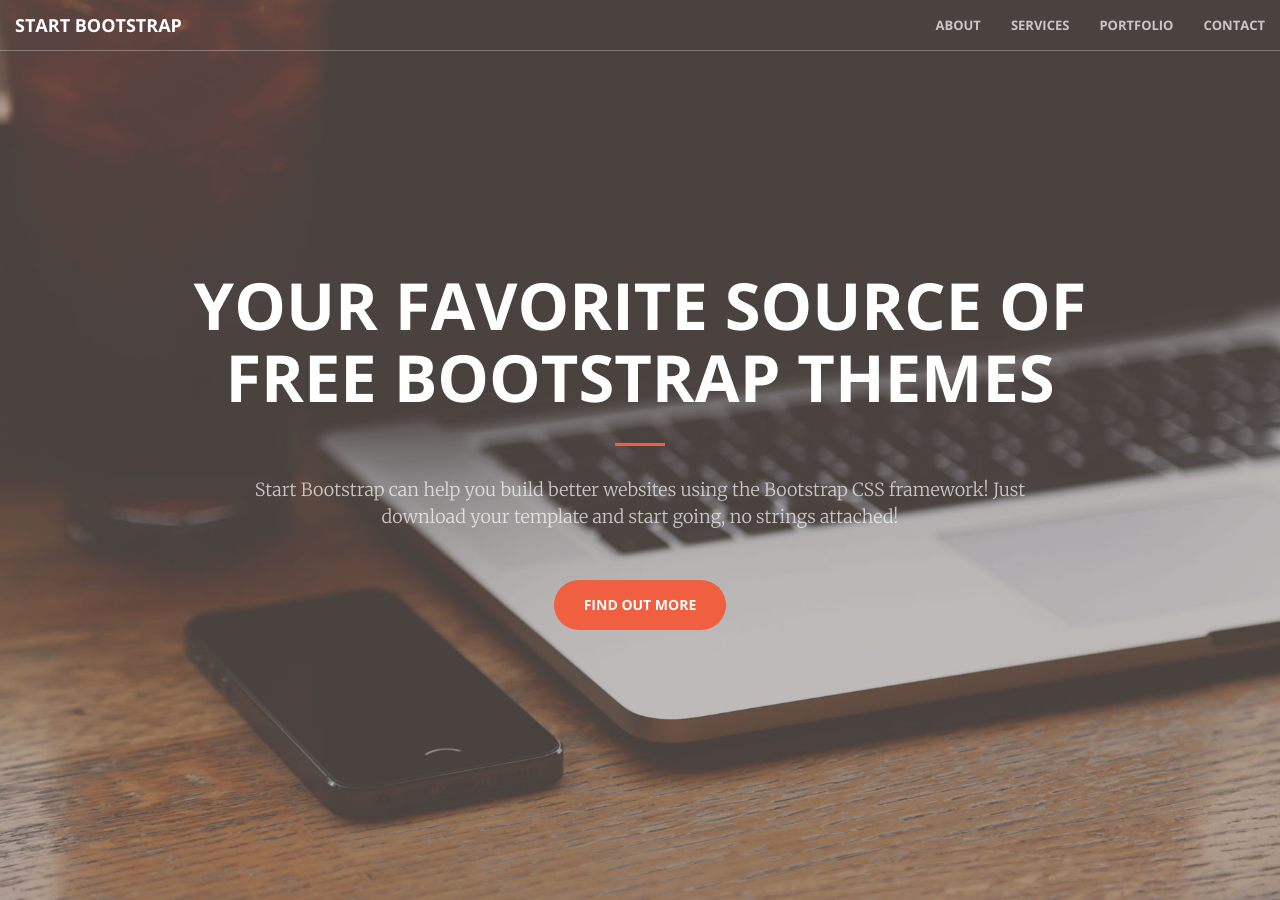
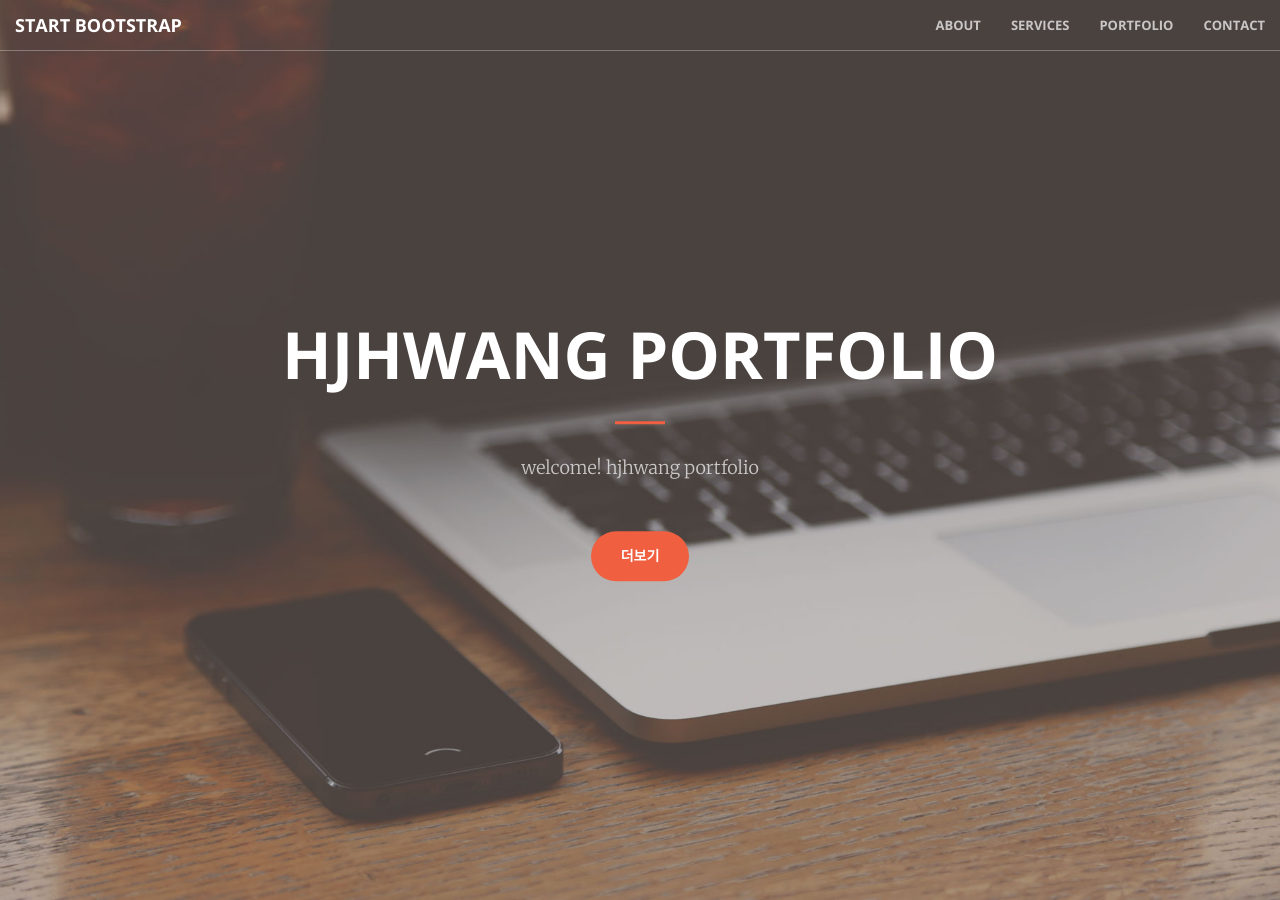
Before and after one commit to hjhwang/portfolio, a Jekyll site: the page built from index.html, in a window 1280 px wide and 900 px high. Built offline with Jekyll 4.4.1, drawn with Linux system fonts in a browser that asks for light colours.

Commit message:
Add files via upload

```diff
--- a/_includes/header.html
+++ b/_includes/header.html
@@ -1,10 +1,10 @@
 <header>
     <div class="header-content">
         <div class="header-content-inner">
-            <h1>Your Favorite Source of Free Bootstrap Themes</h1>
+            <h1>hjhwang portfolio</h1>
             <hr>
-            <p>Start Bootstrap can help you build better websites using the Bootstrap CSS framework! Just download your template and start going, no strings attached!</p>
-            <a href="#about" class="btn btn-primary btn-xl page-scroll">Find Out More</a>
+            <p>welcome! hjhwang portfolio</p>
+            <a href="#about" class="btn btn-primary btn-xl page-scroll">더보기</a>
         </div>
     </div>
 </header>
```
